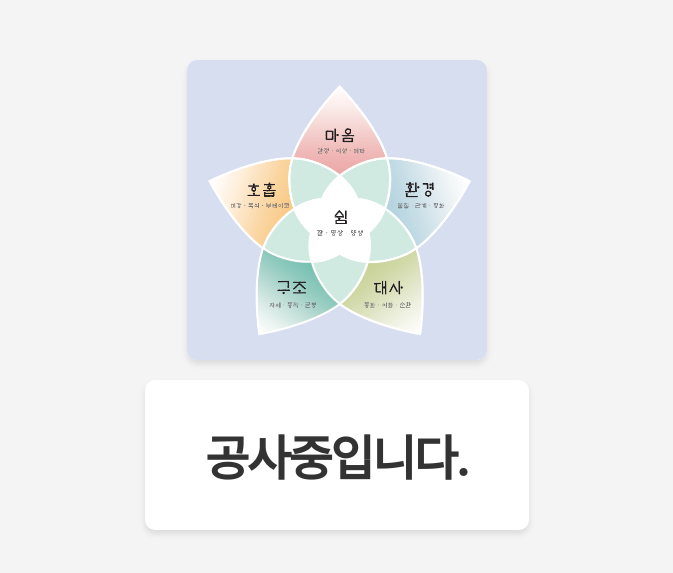
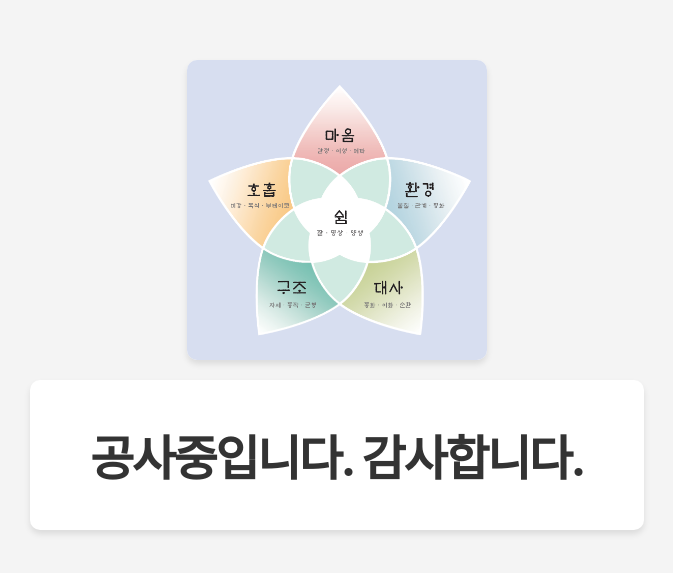
Before and after one commit to lolo2312/hanibyeol, a plain HTML site: page index.html in a window 1280 px wide. Shown: the part 105-678 px from the top of the page, without its empty margins (303-976 px from the left). Drawn offline with Linux system fonts and the light colour scheme.

Commit message:
Update index.html

```diff
--- a/index.html
+++ b/index.html
@@ -51,7 +51,7 @@
         <img src="img.png" alt="Under Construction" class="image">
     </div>
     <div class="text-container">
-        <div class="construction-text">공사중입니다.</div>
+        <div class="construction-text">공사중입니다. 감사합니다.</div>
     </div>
 </body>
 </html>
```
